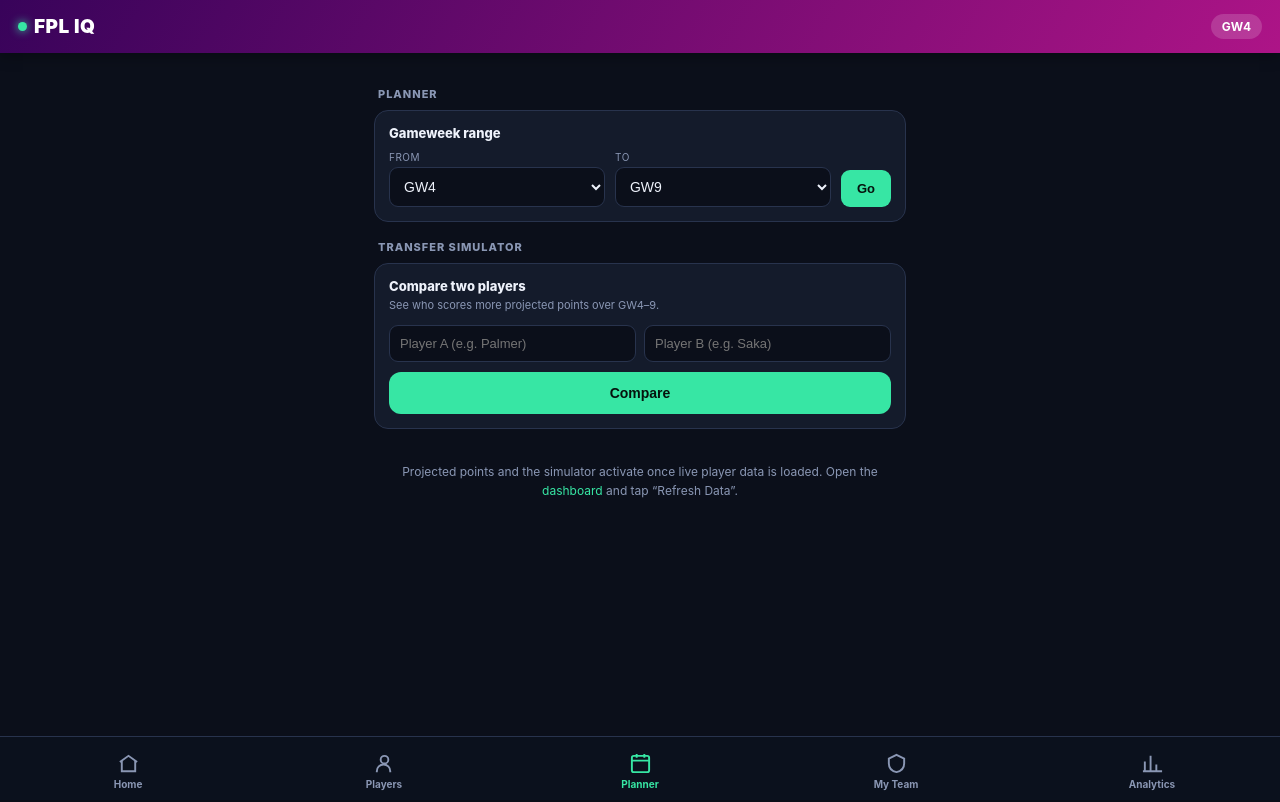
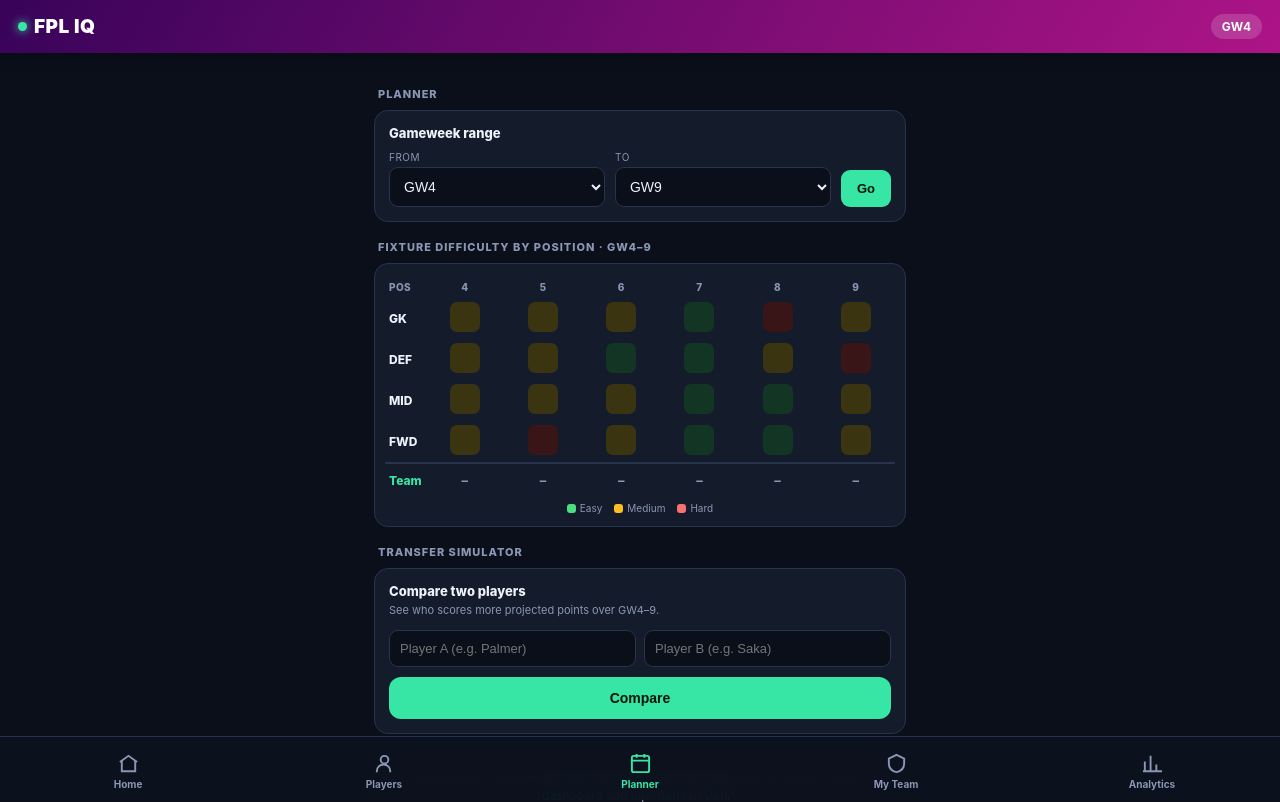
Before and after one commit to Cianobrien11/fpl-dashboard, a Flask app: page /app/planner in a window 1280 px wide. Shown: the top 802 px of the page. Run offline with Flask 3, Linux system fonts and the light colour scheme; data comes from the database, SQL or seed files in the repository; some libraries are stand-ins or nearby versions.

Commit message:
Planner: add position x gameweek difficulty grid + team projected row

```diff
--- a/app.py
+++ b/app.py
@@ -216,13 +216,15 @@ def m_players():
 def m_planner():
     snap = _ensure_data()
     players = _players(snap)
+    gw_from = request.args.get("from")
+    gw_to = request.args.get("to")
     data = mobile.planner_payload(
-        snap, players,
-        gw_from=request.args.get("from"),
-        gw_to=request.args.get("to"),
+        snap, players, gw_from=gw_from, gw_to=gw_to,
         sim_a=request.args.get("a", "").strip(),
         sim_b=request.args.get("b", "").strip())
-    return render_template("m_planner.html", tab="planner", gw=snap.get("next_gw"), **data)
+    grid = mobile.planner_grid(snap, players, gw_from=data["gw_from"], gw_to=data["gw_to"])
+    return render_template("m_planner.html", tab="planner", gw=snap.get("next_gw"),
+                           grid=grid, **data)
 
 
 @app.route("/app/team", methods=["GET", "POST"])
--- a/mobile.py
+++ b/mobile.py
@@ -487,3 +487,71 @@ def analytics_sub_payload(section, snap, players=None, logs=None):
         out["note"] = f"Could not load {section}: {e}"
         out["data"] = [] if section not in ("setpieces", "accuracy") else ({} if section == "setpieces" else {"per_gw": [], "overall": {}})
     return out
+
+
+def planner_grid(snap, players=None, gw_from=None, gw_to=None):
+    """Position x gameweek difficulty grid for the user's squad.
+
+    Returns {gws, rows:[{pos, cells:[{band, d}]}], team_row:[{xpts}|None],
+             has_live}. Each position cell averages that position's players'
+    fixture difficulty for the GW (0 easy .. 2 hard). The team row sums the
+    squad's per-GW xPts when live data is present.
+    """
+    players = players or snap.get("players", []) or []
+    fixtures = snap.get("fixtures", {})
+    rankings = analytics.compute_rankings(snap.get("team_stats", {}), snap.get("team_strength"))
+    squad = snap.get("squad", []) or []
+    next_gw = snap.get("next_gw") or snap.get("current_gw") or 1
+    gw_from = int(gw_from or next_gw)
+    gw_to = int(gw_to or min(gw_from + 5, 38))
+    has_live = len(players) > 0
+
+    ticker = analytics.my_team_ticker(squad, rankings, fixtures, gw_from, gw_to)
+    gws = ticker.get("gws", [])
+    trows = ticker.get("rows", [])
+    n = len(gws)
+
+    def band_from_d(d):
+        # d: 0 easy, 1 mid, 2 hard  -> green/amber/red
+        if d <= 0.66:
+            return "easy"
+        if d <= 1.33:
+            return "mid"
+        return "hard"
+
+    rows = []
+    for pos in ("GK", "DEF", "MID", "FWD"):
+        pos_rows = [r for r in trows if r.get("position") == pos]
+        cells = []
+        for i in range(n):
+            ds = [r["cells"][i]["d"] for r in pos_rows if i < len(r["cells"]) and r["cells"][i]["txt"] != "-"]
+            if ds:
+                avg = sum(ds) / len(ds)
+                cells.append({"d": round(avg, 2), "band": band_from_d(avg)})
+            else:
+                cells.append({"d": None, "band": "mid"})
+        rows.append({"pos": pos, "cells": cells})
+
+    # Team projected row: sum squad xPts per GW (needs live players)
+    team_row = [None] * n
+    if has_live:
+        by_name = {pl.get("name", "").lower(): pl for pl in players}
+        for gi, gwlabel in enumerate(gws):
+            gwnum = int(gwlabel.replace("GW", ""))
+            try:
+                xp = analytics.expected_points(players, rankings, fixtures, gwnum)
+                xp_name = {r.get("name", "").lower(): r.get("xpts", 0) for r in xp}
+                vals = []
+                for m in squad:
+                    v = xp_name.get(m.get("name", "").lower())
+                    if v is not None:
+                        vals.append(v)
+                if vals:
+                    vals.sort(reverse=True)
+                    team_row[gi] = round(sum(vals[:11]), 1)
+            except Exception:
+                pass
+
+    return {"gws": gws, "rows": rows, "team_row": team_row,
+            "has_live": has_live, "gw_from": gw_from, "gw_to": gw_to,
+            "next_gw": next_gw}
--- a/templates/m_planner.html
+++ b/templates/m_planner.html
@@ -36,6 +36,27 @@
   .sim-mid .diff.pos{color:var(--easy)}.sim-mid .diff.neg{color:var(--hard)}
   .sim-mid .lbl{font-size:9px;color:var(--muted);margin-top:2px}
   .empty{font-size:12px;color:var(--muted);line-height:1.55;text-align:center;padding:22px 12px}
+
+  /* position x gameweek grid */
+  .grid-wrap{background:var(--surface);border:1px solid var(--border);border-radius:14px;padding:12px 10px;margin-bottom:12px;overflow-x:auto}
+  table.posgrid{width:100%;border-collapse:collapse;font-size:12px;min-width:300px}
+  table.posgrid th{color:var(--muted);font-size:10px;font-weight:800;text-transform:uppercase;letter-spacing:.04em;padding:5px 4px;text-align:center}
+  table.posgrid th.pos{text-align:left;width:40px}
+  table.posgrid td{padding:4px;text-align:center}
+  table.posgrid td.pos{text-align:left;font-weight:800;font-size:12px;color:var(--text)}
+  .cell{width:30px;height:30px;border-radius:7px;display:inline-flex;align-items:center;justify-content:center;font-size:10px;font-weight:800;margin:0 auto}
+  .cell.easy{background:var(--easy-bg);color:var(--easy)}
+  .cell.mid{background:var(--mid-bg);color:var(--mid)}
+  .cell.hard{background:var(--hard-bg);color:var(--hard)}
+  .cell.na{background:var(--bg);color:var(--muted)}
+  tr.teamrow td{border-top:2px solid var(--border);padding-top:8px}
+  tr.teamrow td.pos{color:var(--accent)}
+  .teamval{font-weight:900;color:var(--accent);font-size:13px;font-variant-numeric:tabular-nums}
+  .teamval.na{color:var(--muted);font-weight:700}
+  .grid-legend{display:flex;gap:12px;justify-content:center;margin-top:10px;font-size:10px;color:var(--muted)}
+  .grid-legend span{display:inline-flex;align-items:center;gap:4px}
+  .dot{width:9px;height:9px;border-radius:3px;display:inline-block}
+  .dot.easy{background:var(--easy)}.dot.mid{background:var(--mid)}.dot.hard{background:var(--hard)}
 </style>
 
 <div class="sec-label">Planner</div>
@@ -58,6 +79,38 @@
   </div>
 </div>
 </form>
+
+<div class="sec-label">Fixture difficulty by position · GW{{ grid.gw_from }}–{{ grid.gw_to }}</div>
+<div class="grid-wrap">
+  <table class="posgrid">
+    <tr>
+      <th class="pos">Pos</th>
+      {% for g in grid.gws %}<th>{{ g.replace('GW','') }}</th>{% endfor %}
+    </tr>
+    {% for row in grid.rows %}
+    <tr>
+      <td class="pos">{{ row.pos }}</td>
+      {% for c in row.cells %}
+      <td>
+        {% if c.d is none %}<span class="cell na">–</span>
+        {% else %}<span class="cell {{ c.band }}"></span>{% endif %}
+      </td>
+      {% endfor %}
+    </tr>
+    {% endfor %}
+    <tr class="teamrow">
+      <td class="pos">Team</td>
+      {% for v in grid.team_row %}
+      <td>{% if v is not none %}<span class="teamval">{{ v }}</span>{% else %}<span class="teamval na">–</span>{% endif %}</td>
+      {% endfor %}
+    </tr>
+  </table>
+  <div class="grid-legend">
+    <span><span class="dot easy"></span>Easy</span>
+    <span><span class="dot mid"></span>Medium</span>
+    <span><span class="dot hard"></span>Hard</span>
+  </div>
+</div>
 
 {% if targets %}
 <div class="sec-label">Projected points · GW{{ gw_from }}–{{ gw_to }}</div>
```
